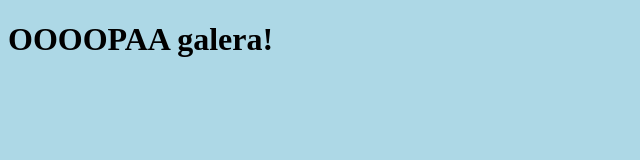
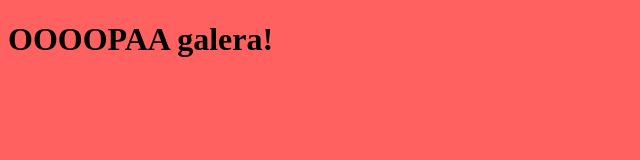
Before and after one commit to Reubismar/Html-css-e-JS-Basico, a plain HTML site: page index.html in a window 1280 px wide. Shown: the whole page, without its empty margins (0-640 px from the left). Drawn offline with Linux system fonts and the light colour scheme.

Commit message:
Css Básico Só pra commitar

```diff
--- a/index.css
+++ b/index.css
@@ -1,3 +1,3 @@
 body {
-    background-color: lightblue;
+    background-color: rgb(255, 96, 96);
 }
```
